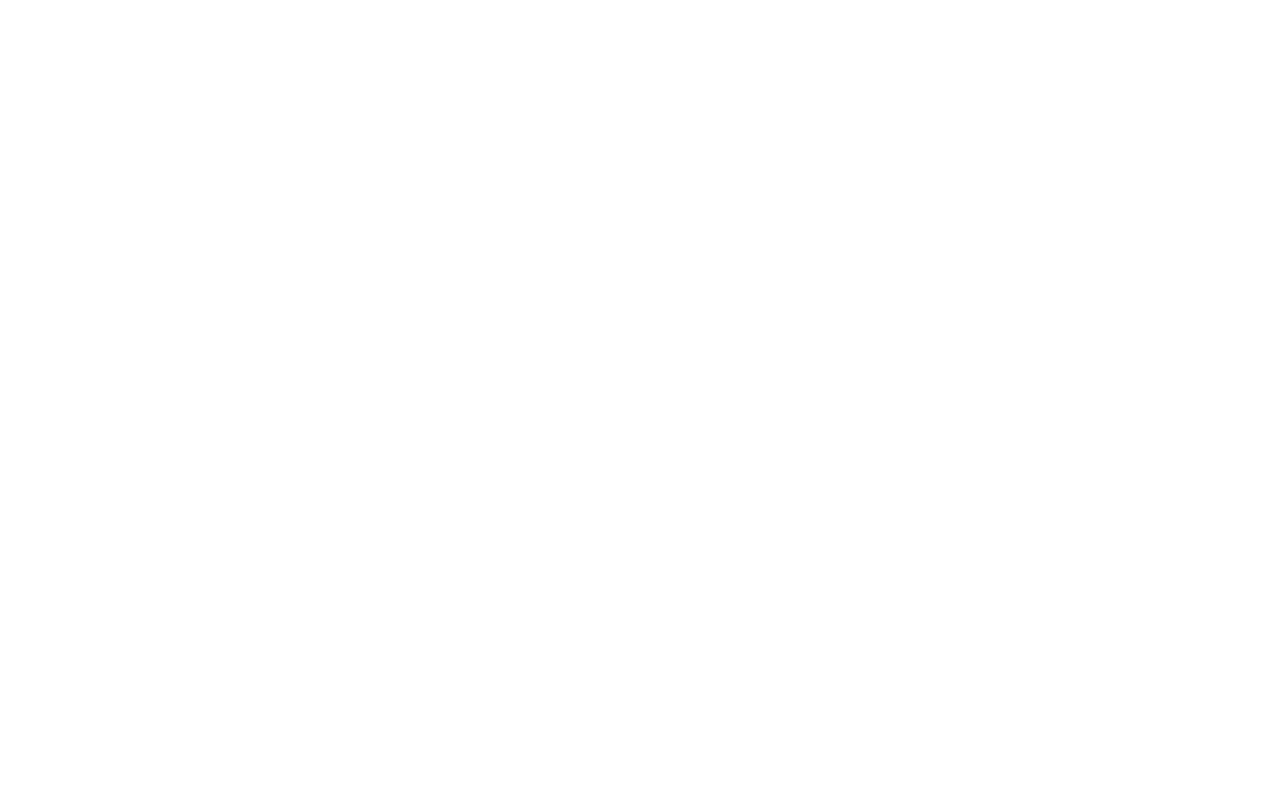
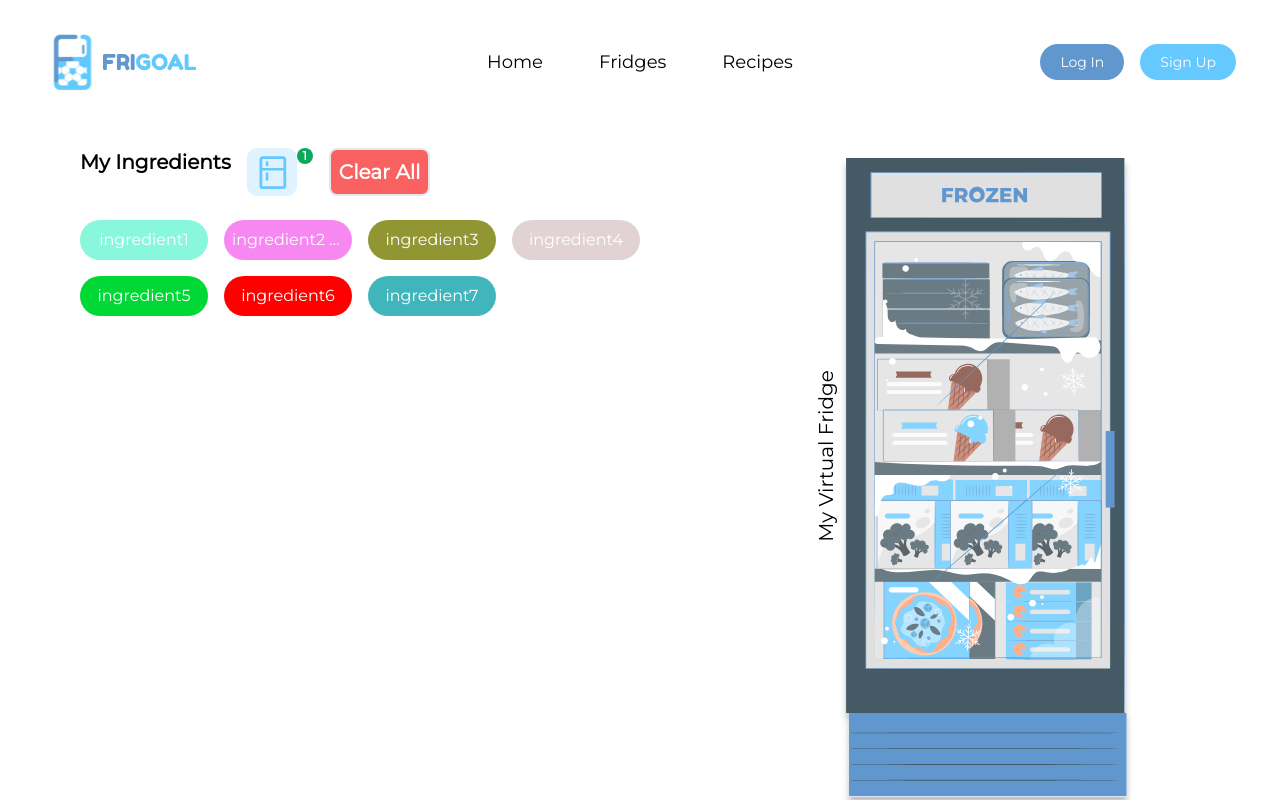
Before and after one commit to steven-van/frigoal, a React (Create React App) app: page /Fridge in a window 1280 px wide. Before the commit this address had no page. Shown: the top 800 px of the page. Built offline with nearby package versions, Linux system fonts and the light colour scheme.

Commit message:
Button ingredient & fridge

```diff
--- a/src/App.js
+++ b/src/App.js
@@ -5,6 +5,7 @@
 import Login from "./pages/Login.js";
 import Profile from "./pages/Profile.js";
 import SignUp from "./pages/SignUp.js";
+import Ingredients from "./pages/Ingredients";
 
 function App() {
   return (
@@ -14,6 +15,7 @@
         <Route exact path="/Login" element={<Login />} />
         <Route exact path="/Profile" element={<Profile />} />
         <Route exact path="/SignUp" element={<SignUp />} />
+        <Route exact path="/Fridge" element={<Ingredients />} />
       </Routes>
     </BrowserRouter>
   );
--- a/src/components/UI/Buttons.js
+++ b/src/components/UI/Buttons.js
@@ -1,3 +1,4 @@
+import React, { useState, useEffect } from 'react';
 export const ActionButton = (props) => {
   return (
     <div>
@@ -10,12 +11,41 @@
   );
 };
 
-export const CancelButton = () => (
-  <div>
+export const IngredientButton = ({label}) =>{
+  const tabColor = ["#6097CE", "#A6BA43", "#E1D3D5", "#CF39D6", "#000000", "#88F7DB", "#F788F2", "#00D835", "#FF0000", "#919633", "#40B5BB"];
+  const [usedColors, setUsedColors] = useState([]);
+
+  const getRandomColor = () => {
+    const availableColors = tabColor.filter(color => !usedColors.includes(color));
+    const randomIndex = Math.floor(Math.random() * availableColors.length);
+    const randomColor = availableColors[randomIndex];
+    return randomColor;
+  };
+
+  useEffect(() => {
+    const randomColor = getRandomColor();
+    setUsedColors(prevColors => [...prevColors, randomColor]);
+  }, []);
+
+  const buttonStyle = {
+    backgroundColor: usedColors[usedColors.length - 1],
+  };
+  return(
     <button
-      className={`bg-white w-20 rounded-md text-center grid place-items-center border-[#E5E7E9]-500 border-2`}
+      className={`text-white rounded-full px-2 py-2 text-center truncate`}
+      style={buttonStyle}
+      >
+      {label}
+    </button>
+  )
+}
+
+export const CancelButton = () => {
+  return (
+    <button
+      className={`bg-[#FA6161] text-white rounded-lg p-2 text-center border-[#E5E7E9]-500 border-2`}
     >
       Clear All
     </button>
-  </div>
-);
+  );
+  };
--- a/src/components/UI/NavBar.js
+++ b/src/components/UI/NavBar.js
@@ -49,7 +49,7 @@
         >
           <div class="flex flex-col justify-center gap-1 md:flex-row md:gap-4 text-sm lg:flex-grow">
             {Button("/", "Home")}
-            {Button("#Fridges", "Fridges")}
+            {Button("/Fridge", "Fridges")}
             {Button("#Recipes", "Recipes")}
           </div>
           {isLoggedIn ? (
--- a/src/components/section/ingredient-items.js
+++ b/src/components/section/ingredient-items.js
@@ -0,0 +1,42 @@
+import fridge from "../../assets/imgs/svg/Freezer.svg";
+import {CancelButton, IngredientButton} from "../UI/Buttons";
+import IconFridge from "../../assets/imgs/svg/IconFridge.svg"
+
+const font = "font-montserrat";
+const tab = ["ingredient1", "ingredient2 banane waouhh", "ingredient3", "ingredient4", "ingredient5", "ingredient6", "ingredient7"];
+const IngredientFridge = () =>{
+    return(
+        <div class="container mx-auto px-20">
+            <div class="flex min-h-0">
+                <div className="flex-1">
+                    <div className={`flex flex-row space-x-4 text-xl font-bold text-black ${font}`}>
+                        <div>
+                            My Ingredients
+                        </div>
+                        <div className="relative">
+                            <div className="flex">
+                                <img className="h-12" src={IconFridge} alt="Votre image" />
+                                <span className="ml-0 inline-flex items-center justify-center px-2 py-1 w-4 h-4 text-xs font-bold leading-none text-white bg-[#0BA95D] rounded-full">1</span>
+                            </div>
+                        </div>
+                        {CancelButton()}
+                    </div>
+                    <br></br>
+                    <div className="grid grid-cols-4 gap-4">
+                        {tab.map((e) => <IngredientButton label={e} key={e}/>
+                            )
+                        }
+                    </div>
+
+                </div>
+                <div className="flex-1 relative">
+                    <div className={`absolute text-xs -rotate-90 text-black ml-6 mt-[450px] lg:text-[20px] lg:mt-[300px] lg:ml-[100px] ${font}`}>
+                        My Virtual Fridge
+                    </div>
+                <img className="justify-center items-center mt-[230px] ml-7 w-[23vw] md:mt-[120px] md:ml-[50px] lg:mt-[10px] lg:ml-[200px]" src={fridge} />
+                </div>
+            </div>
+        </div>
+    );
+};
+export default IngredientFridge;
--- a/src/pages/Ingredients.js
+++ b/src/pages/Ingredients.js
@@ -1,9 +1,17 @@
+import IngredientFridge from "../components/section/ingredient-items";
+import Footer from "../components/UI/Footer";
+import NavBar from "../components/UI/NavBar";
 
 const Ingredients = () => {
   return (
     <div>
-
-  </div>
+      <NavBar />
+      <br></br>
+      <IngredientFridge></IngredientFridge>
+      <br></br>
+      <br></br>
+      <Footer></Footer>
+    </div>
   );
 };
 
```
Also changed, not shown: src/assets/imgs/svg/Freezer.svg (added), src/assets/imgs/svg/IconFridge.svg (added).
